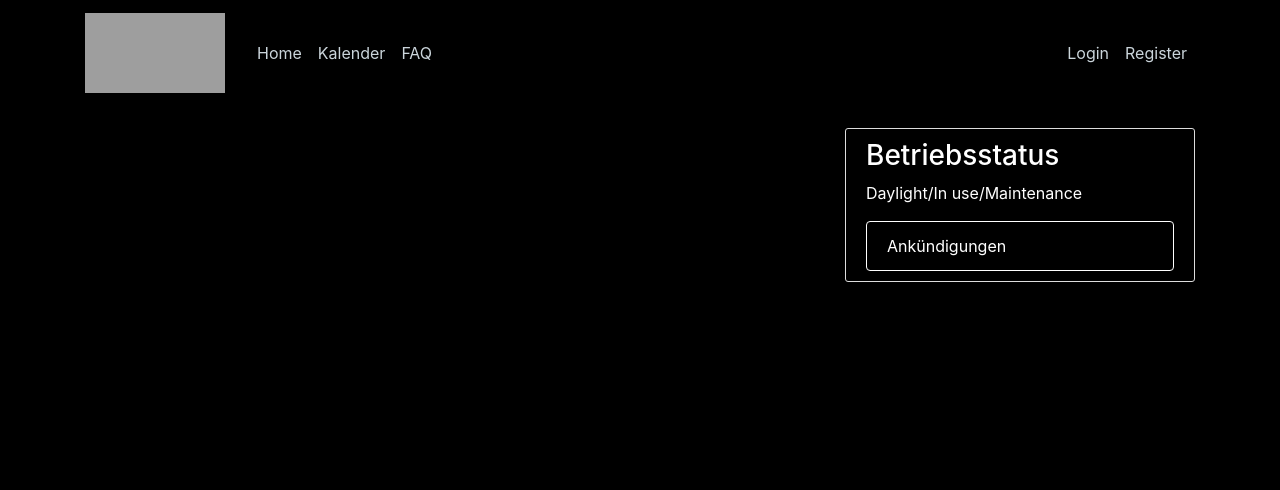
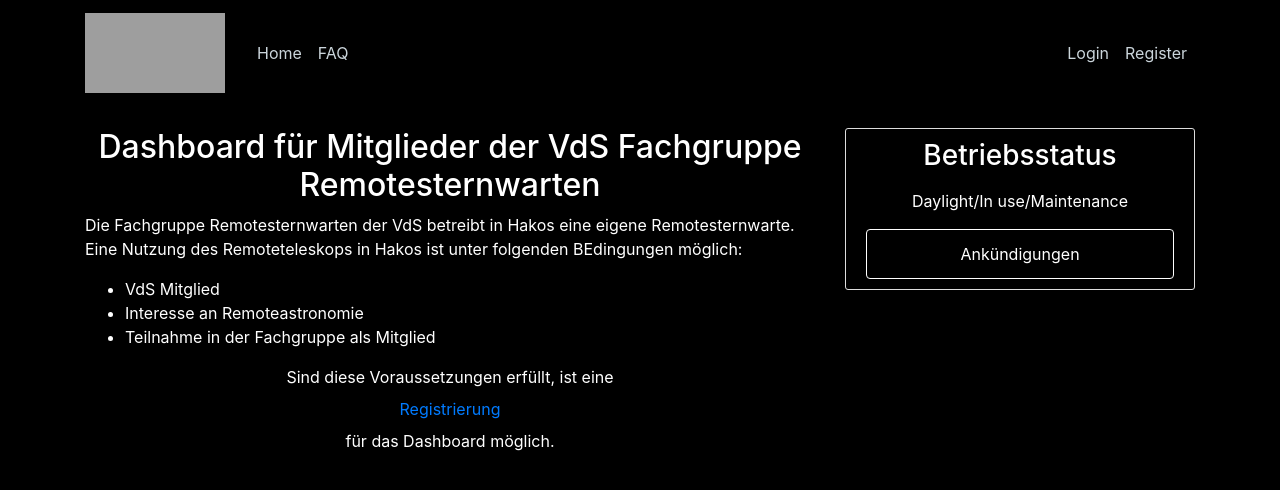
Before and after one commit to peter-englmaier/vds-sternwarte, a Flask app: page / in a window 1280 px wide. Shown: the top 490 px of the page. Run offline with Flask 3, Linux system fonts and the light colour scheme; data that the repository does not hold is empty; parts of the project's set-up code (start-up, migrations or seed data) failed here and were passed over; some libraries are stand-ins or nearby versions; grey boxes are pictures that could not be loaded.

Commit message:
Text angepasst, Kalenderfunktion hinzugefügt

```diff
--- a/webapp/main/routes.py
+++ b/webapp/main/routes.py
@@ -23,7 +23,6 @@ def calendar():
     return render_template('calendar.html', title='Kalender', version=version, commitId=softwareId)
 
 @main.route("/faq")
-@login_required
 def faq():
     softwareId = "$Id$"
     version = "0.1-rc"
--- a/webapp/templates/calendar.html
+++ b/webapp/templates/calendar.html
@@ -1,7 +1,8 @@
 {% extends "layout.html" %}
 {% block content %}
-    <h1>Kalender</h1>
-
+    <h1><center>Kalender</center></h1>
+    <iframe src="https://nextcloud.astronomie-im-garten.de/nextcloud/remote.php/dav" name="Kalender" id="Kalender" scrolling="yes" frameborder="1" marginheight="0px" marginwidth="0px" height="400" width="600">
+    </iframe>
     {% if current_user.is_authenticated %}
     <p>Version: <b>{{ version }}</b>, <br/>
     Commit: {{ commitId }}
--- a/webapp/templates/home.html
+++ b/webapp/templates/home.html
@@ -1,5 +1,15 @@
 {% extends "layout.html" %}
 {% block content %}
+
+<h2><a class="article-title" href="/post/1"><center>Dashboard für Mitglieder der VdS Fachgruppe Remotesternwarten</center></a></h2>
+            <p class="article-content">Die Fachgruppe Remotesternwarten der VdS betreibt in Hakos eine eigene Remotesternwarte. Eine Nutzung des Remoteteleskops in Hakos ist unter folgenden BEdingungen möglich:
+             <ul>
+              <li>VdS Mitglied</li>
+              <li>Interesse an Remoteastronomie</li>
+              <li>Teilnahme in der Fachgruppe als Mitglied</li>
+             </ul>
+             <center>Sind diese Voraussetzungen erfüllt, ist eine <a class="nav-item nav-link" href="{{ url_for('users.register') }}">Registrierung</a> für das Dashboard möglich.</center>
+            </p>
     {% for post in posts.items %}
         <article class="media content-section">
           <img class="rounded-circle article-img" src="{{ url_for('static', filename='profile_pics/' + post.author.image_file) }}">
--- a/webapp/templates/layout.html
+++ b/webapp/templates/layout.html
@@ -29,7 +29,6 @@
           <div class="collapse navbar-collapse" id="navbarToggle">
             <div class="navbar-nav mr-auto">
               <a class="nav-item nav-link" href="{{ url_for('main.home') }}">Home</a>
-              <a class="nav-item nav-link" href="{{ url_for('main.calendar') }}">Kalender</a>
               <a class="nav-item nav-link" href="{{ url_for('main.faq') }}">FAQ</a>
             </div>
             <!-- Navbar Right Side -->
@@ -65,10 +64,10 @@
         </div>
         <div class="col-md-4">
           <div class="content-section">
-            <h3>Betriebsstatus</h3>
-            <p class='text-muted'>Daylight/In use/Maintenance</p>
+            <h3><center>Betriebsstatus</center></h3>
+            <p class='text-muted'><center>Daylight/In use/Maintenance</center></p>
             <ul class="list-group">
-              <li class="list-group-item list-group-item-light">Ankündigungen</li>
+              <li class="list-group-item list-group-item-light"><center>Ankündigungen</center></li>
               <!--<li class="list-group-item list-group-item-light">Calendars</li>
               <li class="list-group-item list-group-item-light">etc</li>-->
             </ul>
```
